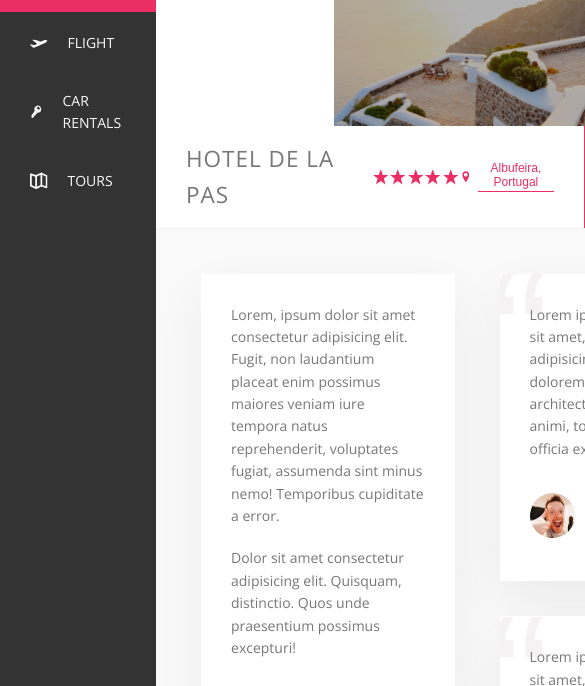
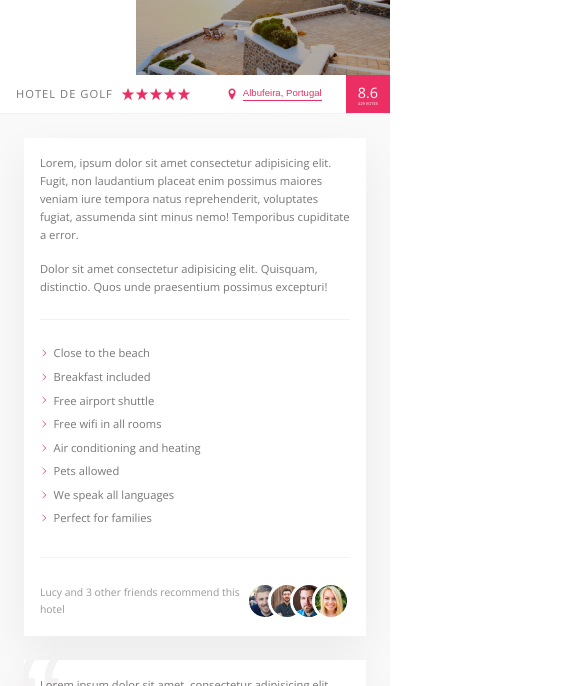
Before and after one commit to chikwado17/Trillo, a website: page index.html in a window 390 px wide. Shown: the part 225-911 px from the top of the page, 585 px wide, since content can reach past the window. Drawn offline with nearby package versions, Linux system fonts and the light colour scheme.

Commit message:
done with the mobile resonsiveness

```diff
--- a/index.html
+++ b/index.html
@@ -110,7 +110,7 @@
 
                     <div class="overview">
                         <h1 class="overview__heading">
-                            Hotel De La Pas
+                            Hotel De Golf
                         </h1>
                         <div class="overview__stars">
                             <svg class="overview__icon-star">
@@ -194,7 +194,7 @@
 
                             <figure class="review">
                                 <blockquote class="review__text">
-                                    Lorem ipsum dolor sit amet, consectetur adipisicing elit. Fuga doloremque architecto dicta animi.
+                                    Lorem ipsum ipsum dolor sit amet, consectetur adipisicing elit. Fuga doloremque architecto dicta animi.
                                 </blockquote>
                                 <figcaption class="review__user">
                                     <img src="img/user-2.jpg" alt="User 1" class="review__photo">
--- a/sass/_component.scss
+++ b/sass/_component.scss
@@ -15,6 +15,15 @@
    align-items: center;
    justify-content: center;
 }
+
+@media only screen and (max-width:31.25em) {
+    .search {
+        order: 1;
+        flex: 0 0 100%;
+        background-color: var(--color-grey-light-2);
+    }
+}
+
 
 .search__input {
     font-family: inherit;
@@ -148,6 +157,32 @@
     margin-top: 3.5rem;
 }
 
+@media only screen and (max-width:56.25em) {
+    .side-nav {
+        display: flex;
+        margin: 0;
+    }
+
+    .side-nav__item {
+        flex: 1;
+    }
+
+    .side-nav__item:not(:last-child) {
+        margin:0 !important;
+    }
+
+    .side-nav__link:link,
+    .side-nav__link:visited{
+        justify-content: center;
+        padding: 2rem;
+    }
+
+    .legal {
+        display: none;
+    }
+}
+
+
 .side-nav__item {
     position: relative;
 }
@@ -155,7 +190,6 @@
 .side-nav__item:not(:last-child) {
     margin-bottom: .5rem;
 }
-
 
 .side-nav__item::before{
     content: "";
@@ -209,12 +243,33 @@
     align-items: center;
 }
 
+
+@media only screen and (max-width:37.5em) {
+
+    .side-nav__link:link,
+    .side-nav__link:visited{
+        flex-direction: column;
+        padding: 1.5rem .5rem;
+    }
+
+}
+
 .side-nav__icon {
     height: 1.75rem;
     width: 1.75rem;
 
     margin-right: 2rem;
     fill:currentColor;
+}
+
+@media only screen and (max-width:37.5em) {
+
+    .side-nav__icon {
+        margin-right:0;
+        margin-bottom: .7rem;
+        height: 1.5rem;
+        width: 1.5rem;
+    }
 }
 
 .legal {
@@ -265,10 +320,26 @@
     padding: 1.5rem 3rem;
 }
 
+@media only screen and (max-width:37.5em) {
+    .overview__heading {
+        font-size: 1.4rem;
+        padding: 1.25rem 2rem;
+    }
+}
+
+
 .overview__stars {
     display: flex;
     margin-right: auto;
 }
+
+@media only screen and (max-width:37.5em) {
+    .overview__stars {
+        display: flex;
+        margin-left: -1rem;
+    }
+}
+
 
 .overview__icon-star,
 .overview__icon-location {
@@ -300,15 +371,36 @@
     flex-direction: column;
 }
 
+@media only screen and (max-width:37.5em) {
+    .overview__rating {
+        padding: 0 1.5rem;
+    }
+
+}
+
 .overview__rating--average {
     font-size: 2.25rem;
     font-weight: 300;
     margin-bottom: -3px;
 }
 
+
+@media only screen and (max-width:37.5em) {
+    .overview__rating--average {
+        font-size: 1.8rem;
+    }
+
+}
 .overview__rating--count {
     font-size: 1rem;
     text-transform: uppercase;
+}
+
+@media only screen and (max-width:37.5em) {
+    .overview__rating--count {
+        font-size: .5rem;
+    }
+
 }
 
 /////////////////////////////
@@ -407,6 +499,16 @@
     margin-bottom: .7rem;
 }
 
+@media only screen and (max-width:31.25em) {
+    .list__item {
+        flex: 0 0 100%;
+        margin-bottom: .7rem;
+
+        display: flex;
+        justify-content: flex-start;
+    }
+}
+
 .list__item::before {
     content: "";
     display: inline-block;
@@ -417,12 +519,19 @@
     // background-image: url("../img/chevron-thin-right.svg");
     // background-size: cover;
 
-     background-color: var(--color-primary);
-     -webkit-mask-image: url("../img/chevron-thin-right.svg");
-     -webkit-mask-size: cover;
+    background-color: var(--color-primary);
+    -webkit-mask-image: url("../img/chevron-thin-right.svg");
+    -webkit-mask-size: cover;
 
-     mask-image: url("../img/chevron-thin-right.svg");
-     mask-size: cover;
+    mask-image: url("../img/chevron-thin-right.svg");
+    mask-size: cover;
+}
+
+@media only screen and (max-width:31.25em) {
+    .list__item::before {
+        display: flex;
+        align-self: center;
+    }
 }
 
 .recommend {
@@ -435,6 +544,10 @@
 
 .recommend__count {
     margin-right: auto;
+}
+
+.recommend__friends {
+    display: flex;
 }
 
 .recommend__photo {
@@ -450,7 +563,7 @@
 }
 
 .recommend__photo:not(:last-child) {
-    margin-right: -1.5rem;
+    margin-right: -2rem;
 }
 
 /////////////////////////////
@@ -464,6 +577,13 @@
     margin-bottom: 3.5rem;
     position: relative;
     overflow: hidden;
+}
+
+@media only screen and (max-width:56.25em) {
+  .review {
+      padding:2rem;
+      margin-bottom: 3rem;
+  }
 }
 
 .review::before {
@@ -537,6 +657,13 @@
     text-align: center;
 }
 
+
+@media only screen and (max-width:56.25em) {
+    .cta {
+        padding:2.5rem 0;
+    }
+}
+
 .cta__book-now {
     font-size: 2rem;
     font-weight: 300;
@@ -544,6 +671,11 @@
     margin-bottom: 2.5rem;
 }
 
+@media only screen and (max-width:31.25em) {
+    .cta__book-now {
+        font-size: 1.5rem;
+    }
+}
 /////////////////////////////
 //  CALL TO ACTION BUTTON
 
@@ -565,9 +697,6 @@
     position: relative;
     overflow: hidden;
 }
-
-
-
 
 .btn__visible {
     display: inline-block;
--- a/sass/_layout.scss
+++ b/sass/_layout.scss
@@ -5,6 +5,21 @@
     box-shadow: 0 2rem 6rem rgba(0,0,0,.3);
 
     min-height: 50rem;
+
+
+}
+@media only screen and (max-width:75em) {
+    .container {
+        margin: 0;
+        max-width: 100%;
+        width: 100%;
+    }
+}
+
+@media only screen and (max-width:68.75em) {
+    html {
+        font-size: 50%;
+    }
 }
 
 .header {
@@ -18,8 +33,22 @@
     align-items: center;
 }
 
+@media only screen and (max-width:31.25em) {
+    .header {
+        flex-wrap: wrap;
+        height: 11rem;
+        align-content: space-around;
+    }
+}
+
 .content {
     display: flex;
+}
+
+@media only screen and (max-width:56.25em) {
+   .content {
+       flex-direction: column;
+   }
 }
 
 .sidebar {
@@ -56,3 +85,24 @@
 .user-reviews {
     flex: 1;
 }
+
+@media only screen and (max-width:56.25em) {
+    .detail {
+        padding: 3rem;
+    }
+    .description {
+        padding: 2rem;
+        margin-right: 3rem;
+    }
+}
+
+@media only screen and (max-width:37.5em) {
+    .detail {
+        flex-direction: column;
+    }
+
+    .description {
+        margin-right: 0;
+        margin-bottom: 3rem;
+    }
+}
```
Also changed, not shown: css/style.css.
